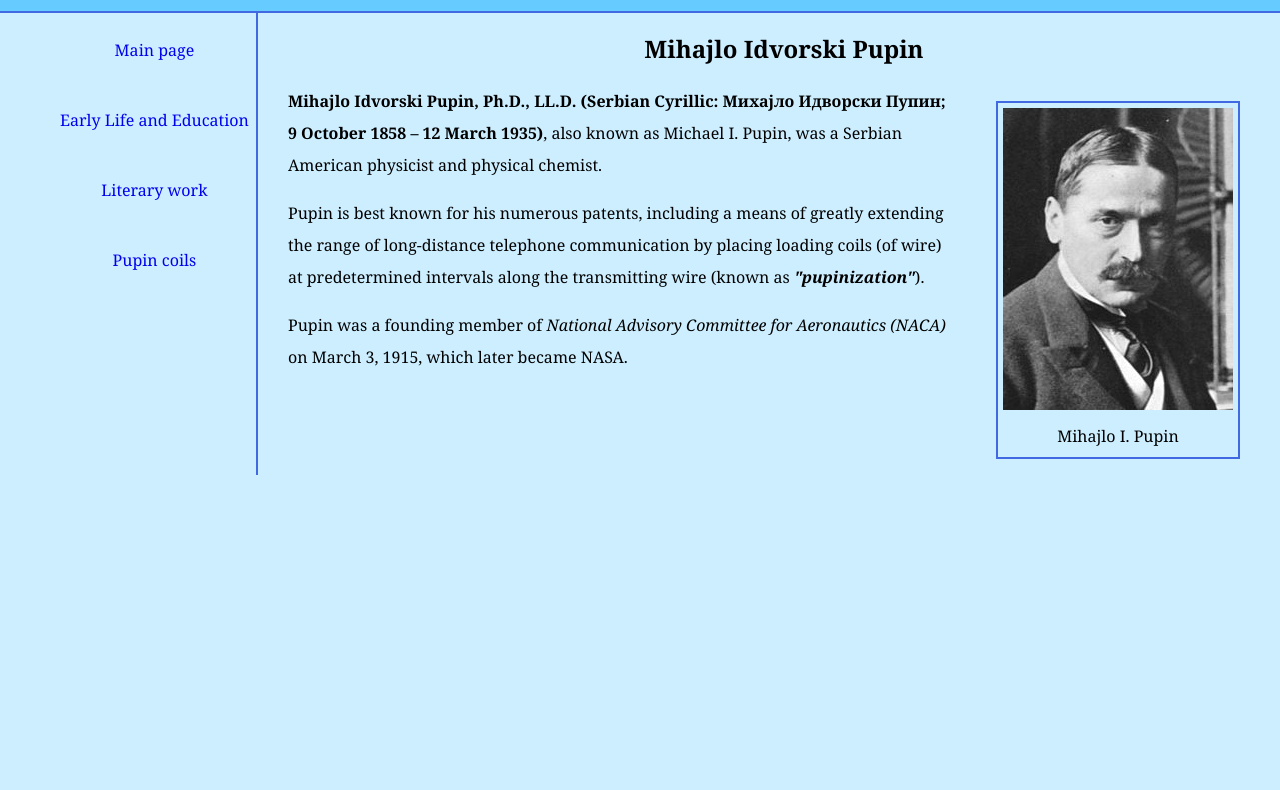
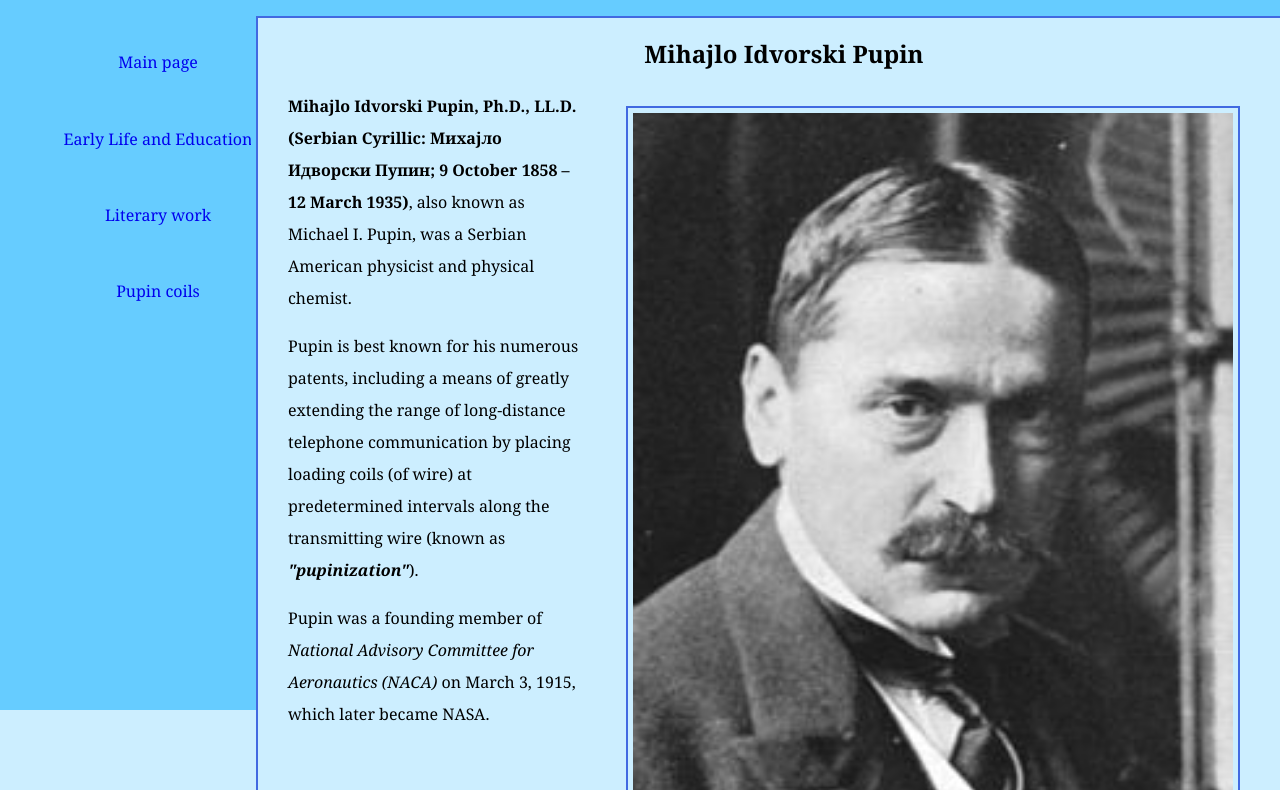
Before and after one commit to JSdevS-coder/Asignment-2.3, a plain HTML site: page index.html in a window 1280 px wide. Shown: the part 90-880 px from the top of the page. Before the commit the page ends 800 px from the top, so only its background shows below. Drawn offline with Linux system fonts and the light colour scheme.

Commit message:
Update media screen

```diff
--- a/style.css
+++ b/style.css
@@ -10,21 +10,107 @@ body {
 header {
    background-color:rgb(102, 204, 255);
    text-align: center;
-   padding: 5px;
-   padding-bottom: 10px;
+   padding: 10px;
    height: 10%;
    border-bottom: 2px solid royalblue;
+   margin-top: 10%;
+}
+
+a {
+  text-decoration: none;
+  display: inline-block;
+  text-align: center;
+}
+
+a:hover {
+  background-color: rgb(77, 133, 255);
+}
+
+#sidebar {
+  width: 100%;
+  height: 10%;
+  overflow: hidden;
+  position: fixed;
+  left: 0;
+  top: 0;
+  margin: 0 auto;
+  padding: 0.3em;
+  box-sizing: border-box;
+  background-color:rgb(102, 204, 255);
+}
+
+#sidebar ul {
+  list-style-type: none;
+  width: 100%;
+  margin: 0 auto;
+  box-sizing: border-box;
+  overflow: hidden;
+  background-color:rgb(102, 204, 255);
+  text-align: center;
+}
+
+#sidebar ul li {
+  display: inline-block;
+  padding: 0.2em;
+}
+
+#mainContent {
+  width: 100%;
+  box-sizing: border-box;
+  border-left: 2px solid royalblue;
+  line-height: 2rem;
+}
+
+img {
+  width: 300px;
+}
+
+table {
+  box-sizing: border-box;
+  width: 95%;
+  padding: 0.5em;
+  border: 2px solid royalblue;
+  border-spacing: 0.12m;
+  text-align: center;
+}
+
+th {
+  background-color: rgb(102, 150, 255);
+}
+
+.first {
+ background-color: rgb(153, 185, 255);
+}
+
+.second {
+ background-color: rgb(179, 203, 255);
+}
+
+.third {
+ background-color: rgb(204, 220, 255);
+}
+
+.forth {
+  background-color: rgb(230, 238, 255);
+}
+
+
+
+@media screen and (min-width: 900px) {
+  header {
+    margin-top: 0;
   }
 
   #sidebar {
     float: left;
     width: 20%;
-  height: 80%;
+    height: 100%;
     box-sizing: border-box;
     text-align: center;
     position: fixed;
     overflow-x: hidden;
-  padding-top: 0px;
+    margin-top: 0;
+    padding-top: 10%;
     z-index: 1;
   }
 
@@ -47,6 +133,10 @@ a:hover {
     background-color: rgb(77, 133, 255);
   }
 
+  img {
+    width: 600px;
+  }
+
   #mainContent {
     float: left;
     width: 80%;
@@ -55,6 +145,7 @@ a:hover {
     margin-left: 20%;
     padding-left: 30px;
     line-height: 2rem;
+
   }
 
   h2 {
@@ -147,3 +238,4 @@ th {
   .forth {
     background-color: rgb(230, 238, 255);
   }
+}
```
Lines whose indentation alone changed are shown as unchanged.
